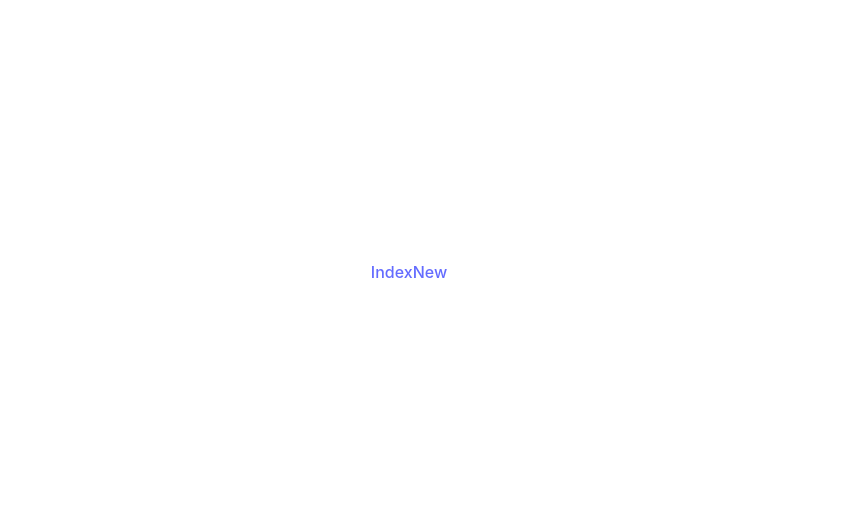
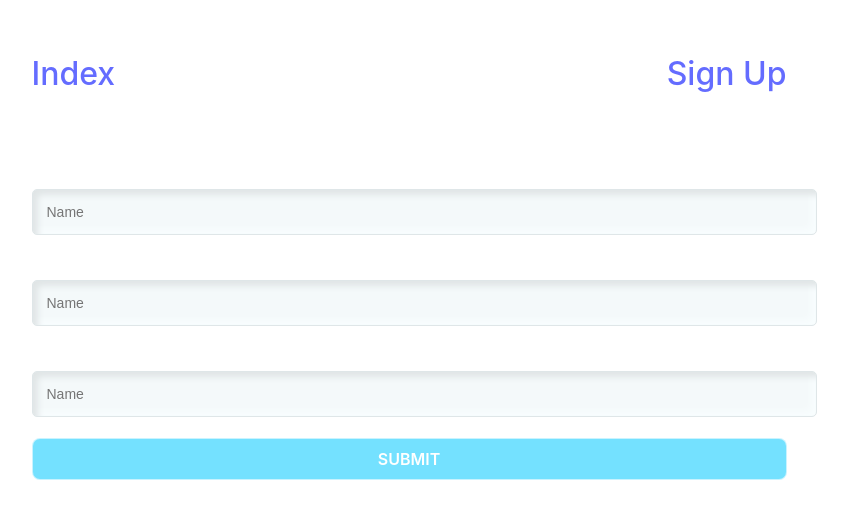
Before and after one commit to teradaian/M3L14-useRef, a React (Vite) app: page /signUp in a window 1280 px wide. Before the commit this address had no page. Shown: the part 128-646 px from the top of the page, without its empty margins (231-1079 px from the left). Built offline with nearby package versions, Linux system fonts and the light colour scheme.

Commit message:
convert to signup form

```diff
--- a/src/App.jsx
+++ b/src/App.jsx
@@ -1,7 +1,7 @@
 import './App.css'
 import { Routes, Route } from 'react-router-dom'
 import Nav from './components/Nav/Nav'
-import Form from './components/Form/Form'
+import SignUpForm from './components/Form/SignUpForm'
 import Landing from './pages/Landing/Landing'
 
 function App() {
@@ -11,7 +11,7 @@ function App() {
     <Nav />
     <Routes>
       <Route path='/' element={<Landing />} />
-      <Route path='/new' element={<Form />} />
+      <Route path='/signUp' element={<SignUpForm />} />
     </Routes>
     </>
 
--- a/src/components/Form/Form.jsx
+++ /dev/null
@@ -1,59 +0,0 @@
-import './Form.css'
-
-const Form = () => {
-  return (
-    <main className="new">
-      <h1>NEW</h1>
-      <form autoComplete="off">
-        <label htmlFor="name-input">Name</label>
-        <input
-          required
-          type="text"
-          name="name"
-          id="name-input"
-          placeholder="Name"
-        />
-
-        <label htmlFor="title-input">Age</label>
-        <input
-          required
-          min="0"
-          type="number"
-          name="age"
-          id="age-input"
-          placeholder="Age"
-        />
-
-        <label htmlFor="breed-input">Breed</label>
-        <input
-          required
-          type="text"
-          name="breed"
-          id="breed-input"
-          placeholder="Breed"
-        />
-
-        <label htmlFor="color-input">Color</label>
-        <select required name="color" id="color-input">
-          <option value="Grey">Grey</option>
-          <option value="Black">Black</option>
-          <option value="Brown">Brown</option>
-          <option value="White">White</option>
-          <option value="Golden">Golden</option>
-        </select>
-
-        <label htmlFor="ears-input">Ears</label>
-        <select required name="ears" id="ears-input">
-          <option value="Drop">Drop</option>
-          <option value="Pointy">Pointy</option>
-          <option value="Button">Button</option>
-        </select>
-
-        <button type="submit">SUBMIT</button>
-
-      </form>
-    </main>
-  )
-}
-
-export default Form;
--- /dev/null
+++ b/src/components/Form/SignUpForm.jsx
@@ -0,0 +1,41 @@
+import './SignUpForm.css'
+
+const SignUpForm = () => {
+  return (
+    <main className="new">
+      <form autoComplete="off">
+        <label htmlFor="name-input">Username</label>
+        <input
+          required
+          type="text"
+          name="name"
+          id="name-input"
+          placeholder="Name"
+        />
+
+        <label htmlFor="name-input">Password</label>
+        <input
+          required
+          type="password"
+          name="name"
+          id="name-input"
+          placeholder="Name"
+        />
+
+        <label htmlFor="name-input">Confirm Password</label>
+        <input
+          required
+          type="password"
+          name="name"
+          id="name-input"
+          placeholder="Name"
+        />
+
+        <button type="submit">SUBMIT</button>
+
+      </form>
+    </main>
+  )
+}
+
+export default SignUpForm;
--- /dev/null
+++ b/src/components/Nav/Nav.css
@@ -0,0 +1,8 @@
+nav {
+  display: flex;
+  justify-content: space-between;
+}
+
+nav a {
+  font-size: 2rem;
+}
--- a/src/components/Nav/Nav.jsx
+++ b/src/components/Nav/Nav.jsx
@@ -1,10 +1,12 @@
 import { NavLink } from 'react-router-dom'
+
+import './Nav.css'
 
 const Nav = () => {
   return (
     <nav>
       <NavLink to='/'>Index</NavLink>
-      <NavLink to='/new'>New</NavLink>
+      <NavLink to='/signup'>Sign Up</NavLink>
     </nav>
    );
 }
```
Also changed, not shown: src/components/Form/SignUpForm.css (renamed from src/components/Form/Form.css).
